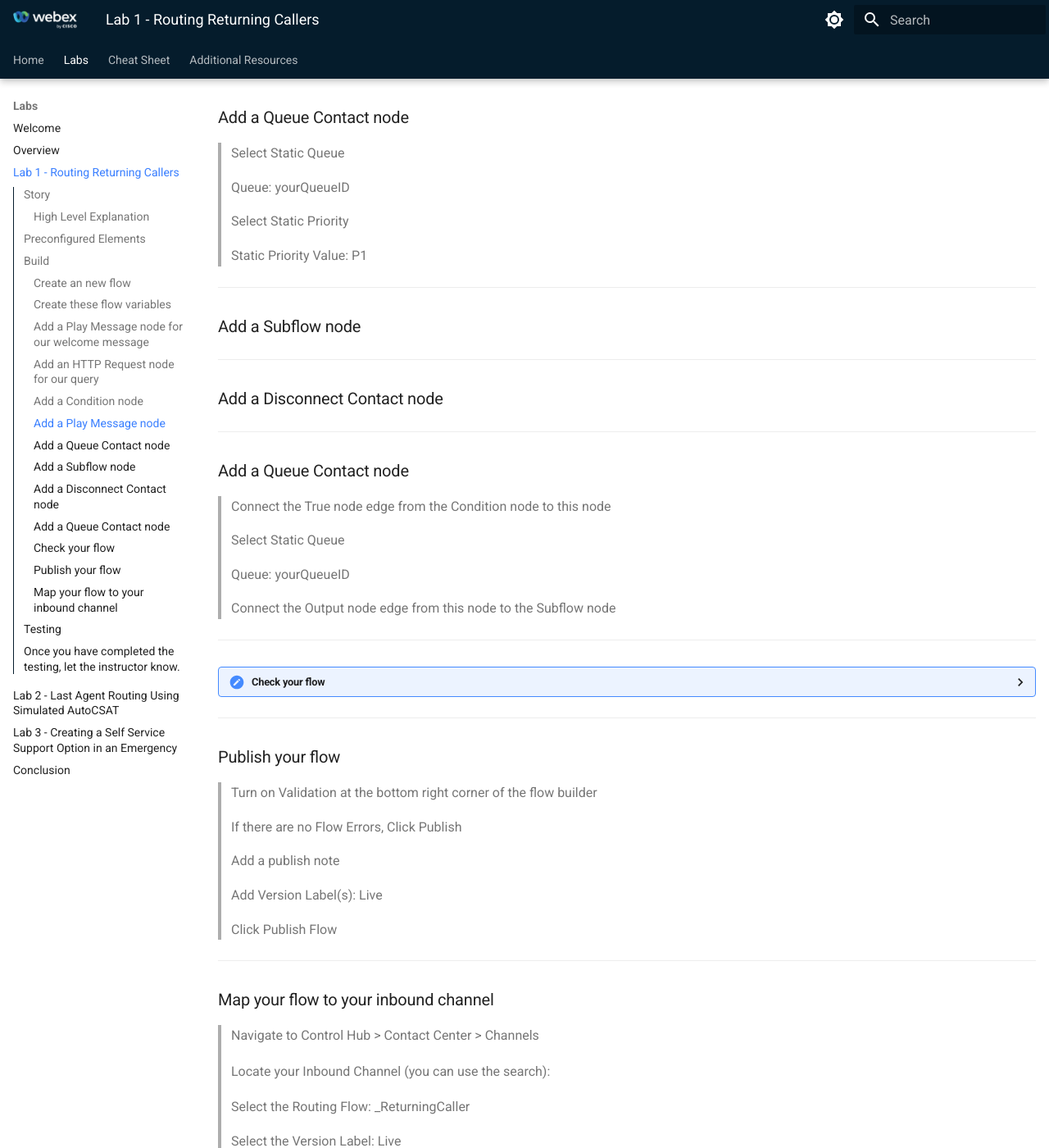
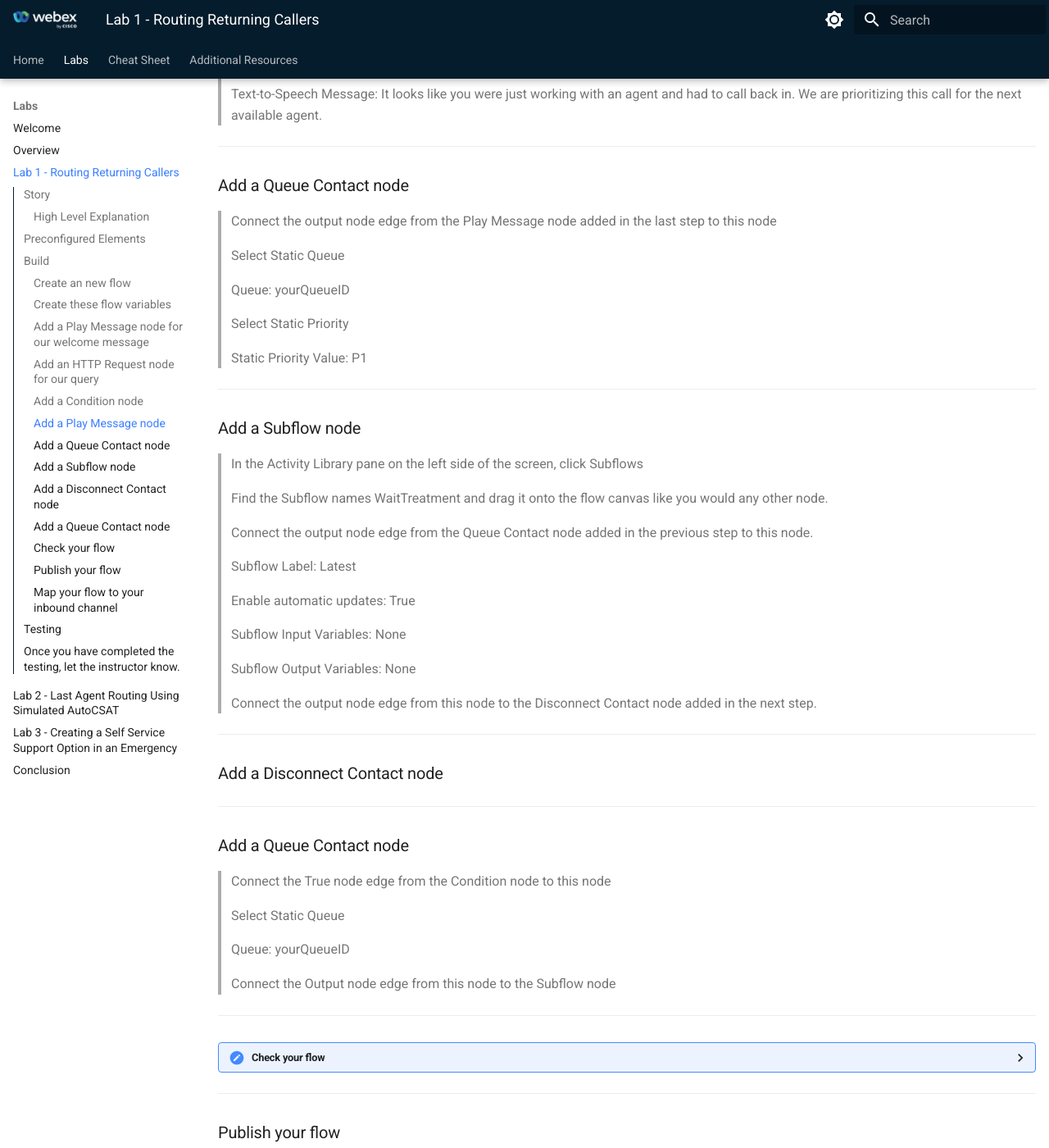
Before and after one commit to WebexCC-SA/LAB-2354, an MkDocs documentation site: the page built from docs/lab1_returningCustomer.md, in a window 1280 px wide and 1400 px high, scrolled down 2605 px. Shown: the whole window at 82% size. Built offline with MkDocs 1.6.1 and Material for MkDocs 9.7.7, drawn with Linux system fonts in a browser that asks for light colours; some of the changed text lies outside the part shown.

Commit message:
Lab 1 fully staged for review

```diff
--- a/docs/lab1_returningCustomer.md
+++ b/docs/lab1_returningCustomer.md
@@ -39,7 +39,7 @@
 
 ### Add a Play Message node for our welcome message
 
-> Connect the New Phone Contact to this Play Message node
+> Connect the New Phone Contact output node edge to this Play Message node
 >
 > Enable Text-To-Speech
 >
@@ -55,6 +55,8 @@
 
 ### Add an HTTP Request node for our query
 
+> Connect the output node edge from the play message node to this node
+>
 > Select Use Authenticated Endpoint
 >
 > Connector: WxCC_API
@@ -134,6 +136,8 @@
 > ---
 
 ### Add a Condition node
+> Connect the output from the HTTP Request node to this node
+>
 > Expression: <copy>`{{previousID is empty}}`</copy>
 >
 > We will connect the True node in a future step.
@@ -158,6 +162,8 @@
 ---
 
 ### Add a Queue Contact node
+>  Connect the output node edge from the Play Message node added in the last step to this node
+>
 > Select Static Queue
 >
 > Queue: <w class="Queue">yourQueueID</w>
@@ -169,6 +175,22 @@
 ---
 
 ### Add a Subflow node
+> In the Activity Library pane on the left side of the screen, click Subflows
+>
+> Find the Subflow names WaitTreatment and drag it onto the flow canvas like you would any other node.
+>
+> Connect the output node edge from the Queue Contact node added in the previous step to this node.
+>
+> Subflow Label: Latest
+>
+> Enable automatic updates: True
+>
+> Subflow Input Variables: None
+>
+> Subflow Output Variables: None
+>
+> Connect the output node edge from this node to the Disconnect Contact node added in the next step.
+
 
 ---
 
```
